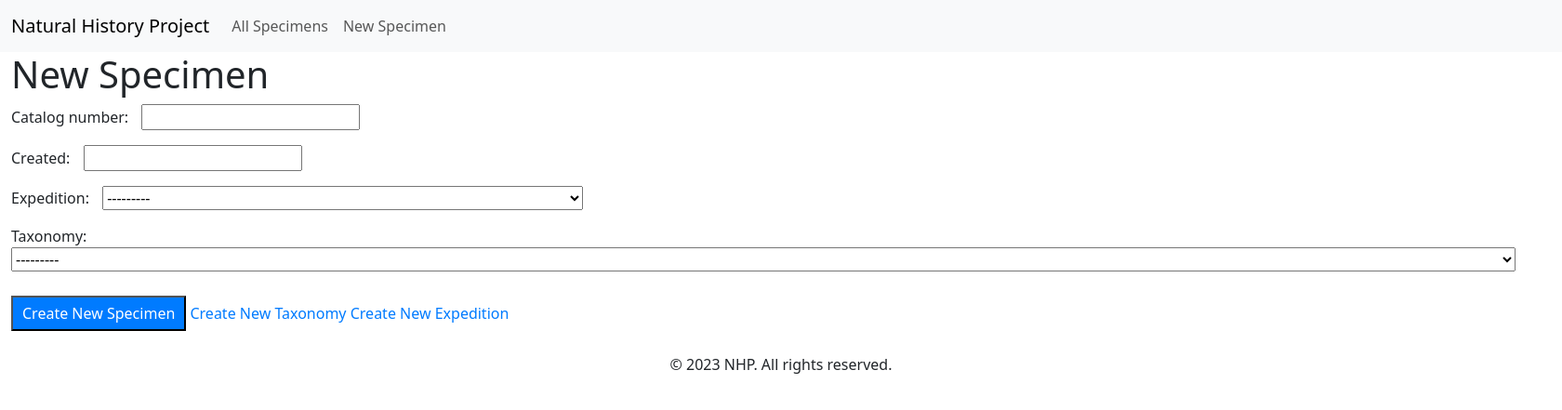
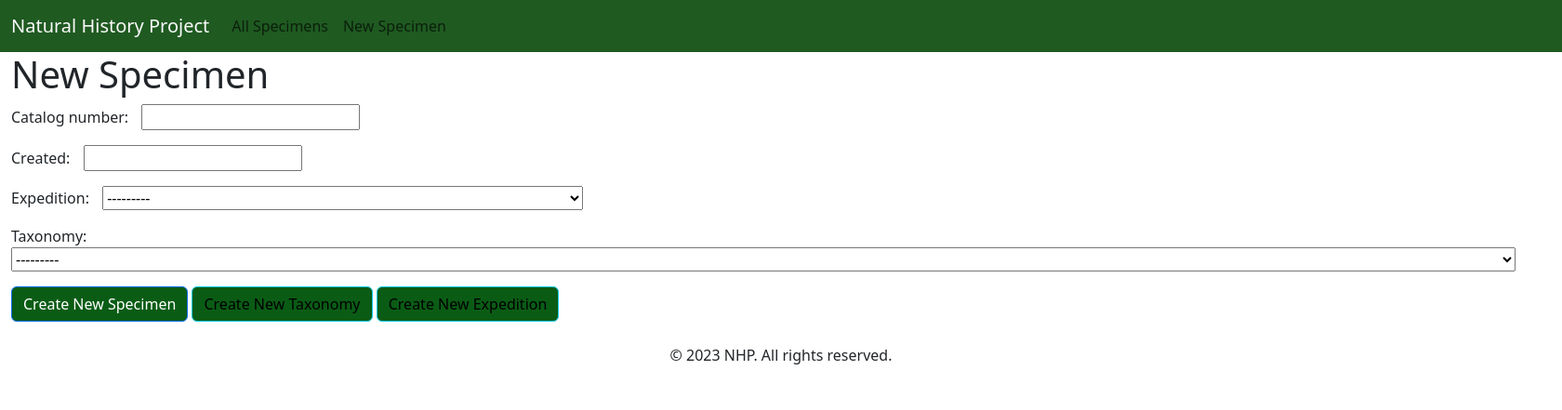
Before and after one commit to Diogojfbraga/Natural-History-Project, a Django app: page /new_specimen/ in a window 1680 px wide. Shown: the top 441 px of the page at 93% size. Run offline with Django 4.2, Linux system fonts and the light colour scheme; data comes from the database, SQL or seed files in the repository; both versions use the stored data as it was after the commit.

Commit message:
Filters reset text fixed, new taxonomy and expedit

```diff
--- a/specimen_catalog/static/css/styles.css
+++ b/specimen_catalog/static/css/styles.css
@@ -12,6 +12,10 @@ html, body {
     margin: 0;
     padding: 0;
 }
+
+/* styles.css or your custom CSS file */
+
+
 
 /* Apply some basic styling to the form */
 form {
@@ -76,7 +80,56 @@ a:hover {
     margin-right: 10px; /* Adjust the value as needed */
 }
 
+button {
+    margin-top: 0;
+}
+
 .mt-5 {
     margin-top: 1rem!important;
 }
+
+.alert {
+    padding: 20px;
+    background-color: #04AA6D;
+    color: white;
+    opacity: 1;
+    transition: opacity 0.6s;
+    margin-bottom: 15px;
+}
+
+.closebtn {
+    margin-left: 15px;
+    color: white;
+    font-weight: bold;
+    float: right;
+    font-size: 22px;
+    line-height: 20px;
+    cursor: pointer;
+    transition: 0.3s;
+}
+
+.closebtn:hover {
+    color: black;
+}
+
+
+.custom-navbar {
+    background-color: #1f5a21 !important;
+}
+
+.navbar-brand {
+    padding-top: var(--bs-navbar-brand-padding-y);
+    padding-bottom: var(--bs-navbar-brand-padding-y);
+    margin-right: var(--bs-navbar-brand-margin-end);
+    font-size: var(--bs-navbar-brand-font-size);
+    color: rgb(250, 250, 250);
+    text-decoration: none;
+    white-space: nowrap;
+}
+
+.custom-btn {
+    margin-bottom: 0; /* Remove bottom margin */
+    background-color: rgb(10, 92, 21);
+}
+
 /* End of the code I wrote */
--- a/specimen_catalog/templates/specimen_catalog/header.html
+++ b/specimen_catalog/templates/specimen_catalog/header.html
@@ -14,7 +14,7 @@
 </head>
 
 <!-- Navbar -->
-<nav class="navbar navbar-expand-lg navbar-light bg-light">
+<nav class="navbar navbar-expand-lg navbar-light bg-light custom-navbar">
     <div class="container-fluid">
         <a class="navbar-brand" href="/">Natural History Project</a>
         <button class="navbar-toggler" type="button" data-bs-toggle="collapse" data-bs-target="#navbarNav" aria-controls="navbarNav" aria-expanded="false" aria-label="Toggle navigation">
--- a/specimen_catalog/templates/specimen_catalog/new_specimen.html
+++ b/specimen_catalog/templates/specimen_catalog/new_specimen.html
@@ -6,15 +6,38 @@
 {% block content %}
     <h1>New Specimen</h1>
 
+    {% if messages %}
+        {% for message in messages %}
+            <div class="alert success">
+                <span class="closebtn" onclick="hideMessage();">&times;</span>
+                <strong>{{ message }}</strong>
+            </div>
+        {% endfor %}
+        <script>
+            setTimeout(function() {
+                hideMessage();
+            }, 5000);
+
+            function hideMessage() {
+                var successMessages = document.getElementsByClassName('alert success');
+                for (var i = 0; i < successMessages.length; i++) {
+                    successMessages[i].style.opacity = '0';
+                    setTimeout(function() {
+                        successMessages[i].style.display = 'none';
+                    }, 400);
+                }
+            }
+        </script>
+    {% endif %}
+
     <form method="post" action="{% url 'new_specimen' %}">
         {% csrf_token %}
         {{ form.as_p }}
 
-        <button type="submit">Create New Specimen</button>
-
-
-
-        <a href="{% url 'new_taxonomy' %}">Create New Taxonomy</a>
-        <a href="{% url 'new_expedition' %}">Create New Expedition</a>
+        <div class="form-group">
+            <button type="submit" class="btn btn-primary custom-btn">Create New Specimen</button>
+            <a href="{% url 'new_taxonomy' %}" class="btn btn-info custom-btn">Create New Taxonomy</a>
+            <a href="{% url 'new_expedition' %}" class="btn btn-info custom-btn">Create New Expedition</a>
+        </div>
     </form>
 {% endblock %}
--- a/specimen_catalog/views.py
+++ b/specimen_catalog/views.py
@@ -11,6 +11,7 @@ from django.core.paginator import Paginator, EmptyPage
 from .models import Specimen, Expedition, Taxonomy
 from .forms import SpecimenForm, ExpeditionForm, TaxonomyForm, NewSpecimenForm
 from .filters import SpecimenFilter
+from django.contrib import messages
 
 # Index page view
 def index(request):
@@ -154,6 +155,9 @@ class NewTaxonomyView(View):
             # Save the new taxonomy to the database
             new_taxonomy = taxonomy_form.save()
 
+            # Add a success message
+            messages.success(request, 'New taxonomy created successfully.')
+
             # Redirect to the "Create New Specimen" page
             return redirect('new_specimen')
 
@@ -173,6 +177,9 @@ class NewExpeditionView(View):
             # Save the new expedition to the database
             new_expedition = expedition_form.save()
 
+            # Add a success message
+            messages.success(request, 'New expedition created successfully.')
+
             # Redirect to the "Create New Specimen" page
             return redirect('new_specimen')
 
```
Also changed, not shown: specimen_catalog/templates/specimen_catalog/all_specimens.html (+6 -6 lines), db.sqlite3.
